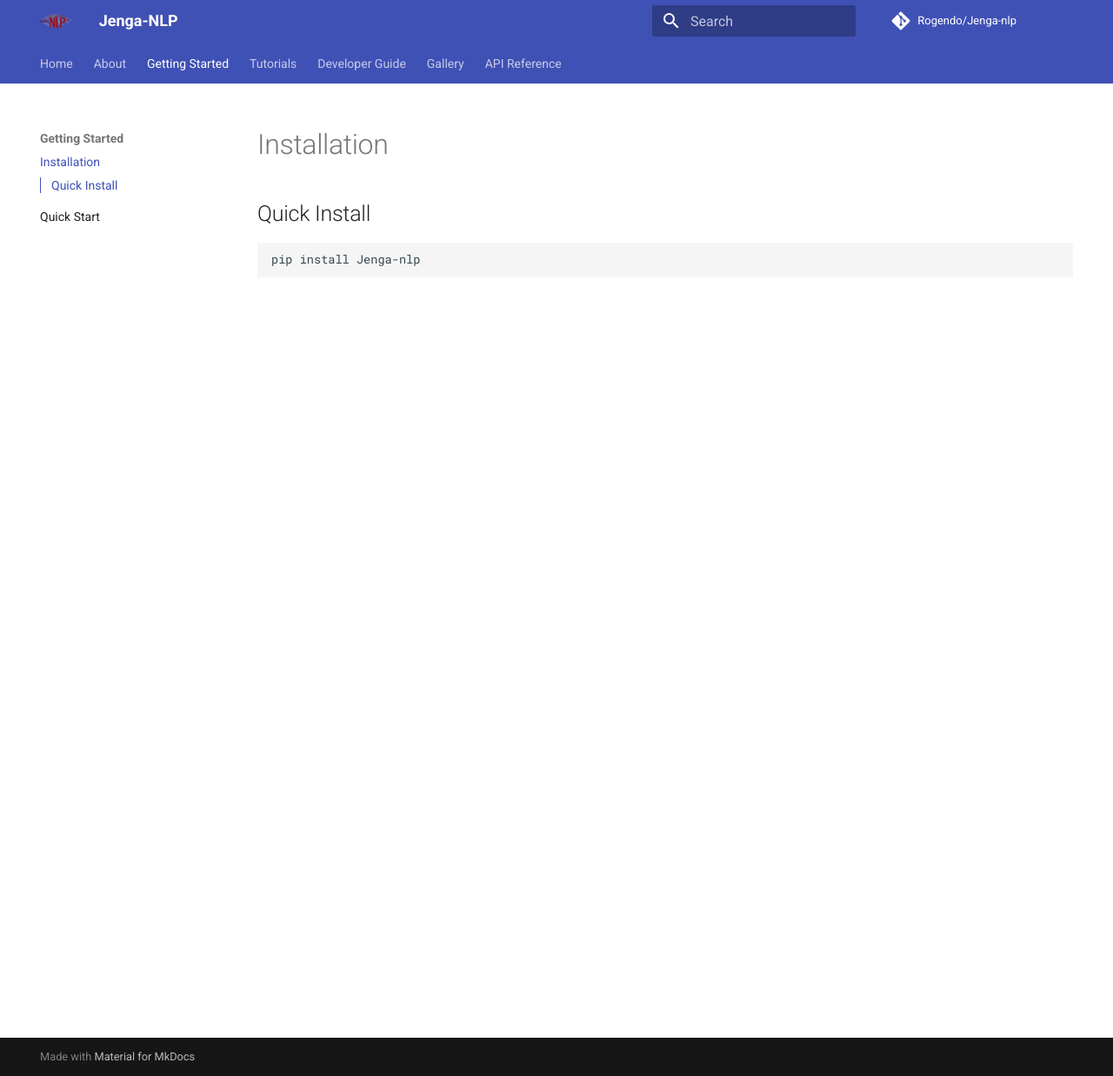
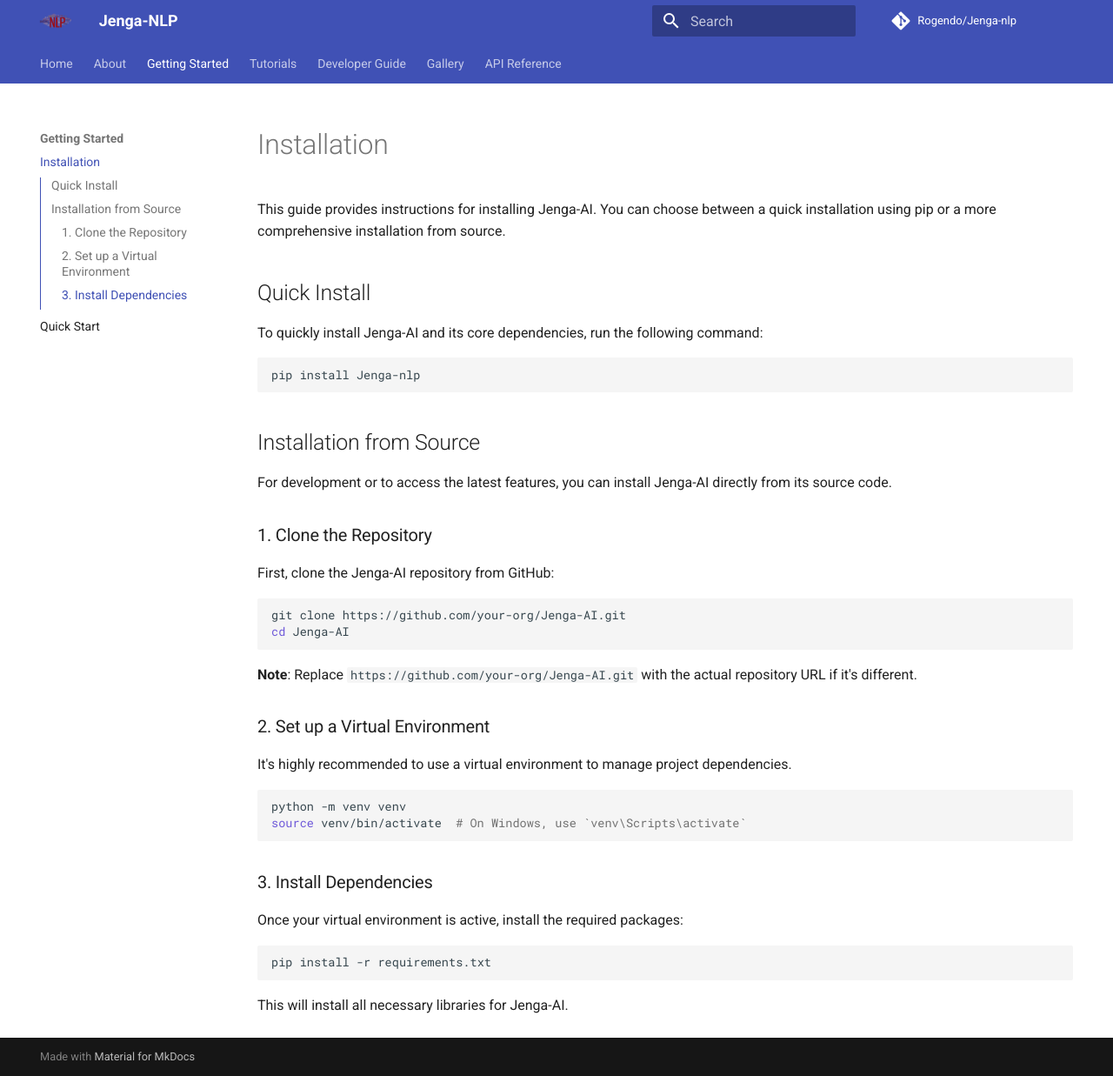
Before and after one commit to Jenga-AI/Jenga-AI, an MkDocs documentation site: the page built from docs/docs/getting-started/installation.md, in a window 1280 px wide and 1237 px high. Shown: the whole window at 87% size. Built offline with MkDocs 1.6.1 and Material for MkDocs 9.7.7, drawn with Linux system fonts in a browser that asks for light colours; comment, search, counter and statistics services are not loaded.

Commit message:
updated instal guide

````diff
--- a/docs/docs/getting-started/installation.md
+++ b/docs/docs/getting-started/installation.md
@@ -1,8 +1,44 @@
 # Installation
+
+This guide provides instructions for installing Jenga-AI. You can choose between a quick installation using pip or a more comprehensive installation from source.
 
 ## Quick Install
 
+To quickly install Jenga-AI and its core dependencies, run the following command:
+
 ```bash
 pip install Jenga-nlp
+```
 
+## Installation from Source
+
+For development or to access the latest features, you can install Jenga-AI directly from its source code.
+
+### 1. Clone the Repository
+
+First, clone the Jenga-AI repository from GitHub:
+
+```bash
+git clone https://github.com/your-org/Jenga-AI.git
+cd Jenga-AI
 ```
+**Note**: Replace `https://github.com/your-org/Jenga-AI.git` with the actual repository URL if it's different.
+
+### 2. Set up a Virtual Environment
+
+It's highly recommended to use a virtual environment to manage project dependencies.
+
+```bash
+python -m venv venv
+source venv/bin/activate  # On Windows, use `venv\Scripts\activate`
+```
+
+### 3. Install Dependencies
+
+Once your virtual environment is active, install the required packages:
+
+```bash
+pip install -r requirements.txt
+```
+
+This will install all necessary libraries for Jenga-AI.
````
Also changed, not shown: INSTALL.md (+10 -0 lines).
